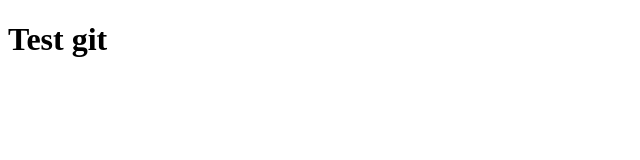
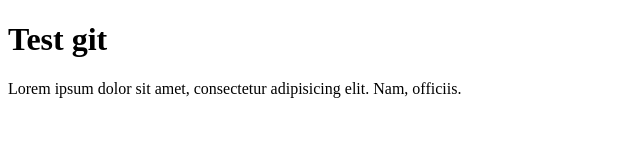
Before and after one commit to DikriAbdurahman/test-remote-1, a plain HTML site: page index.html in a window 1280 px wide. Shown: the whole page, without its empty margins (0-640 px from the left). Drawn offline with Linux system fonts and the light colour scheme.

Commit message:
add paraghrafh

```diff
--- a/index.html
+++ b/index.html
@@ -7,5 +7,6 @@
   </head>
   <body>
     <h1>Test git</h1>
+    <p>Lorem ipsum dolor sit amet, consectetur adipisicing elit. Nam, officiis.</p>
   </body>
 </html>
```
